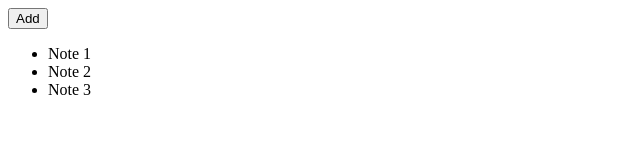
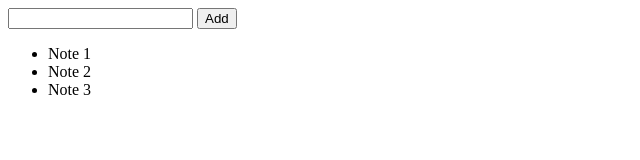
Before and after one commit to Laibaax/Notes, a plain HTML site: page index.html in a window 1280 px wide. Shown: the whole page, without its empty margins (0-640 px from the left). Drawn offline with Linux system fonts and the light colour scheme.

Commit message:
Step 2b: refactor app for client web application

```diff
--- a/index.html
+++ b/index.html
@@ -6,15 +6,17 @@
     <meta name="viewport" content="width=device-width, initial-scale=1.0" />
     <title>Notes</title>
   </head>
-  <body></body>
   <body>
-    <form method="POST" action="/add/note/">
-      <input type="submit" value="Add"/>
-    </form>
+  <main>
+    <div>
+      <input type="text" aria-label="text" />
+      <button>Add</button>
+    </div>
     <ul>
       <li>Note 1</li>
       <li>Note 2</li>
       <li>Note 3</li>
     </ul>
-  </body>
+  </main>
+</body>
 </html>
```
